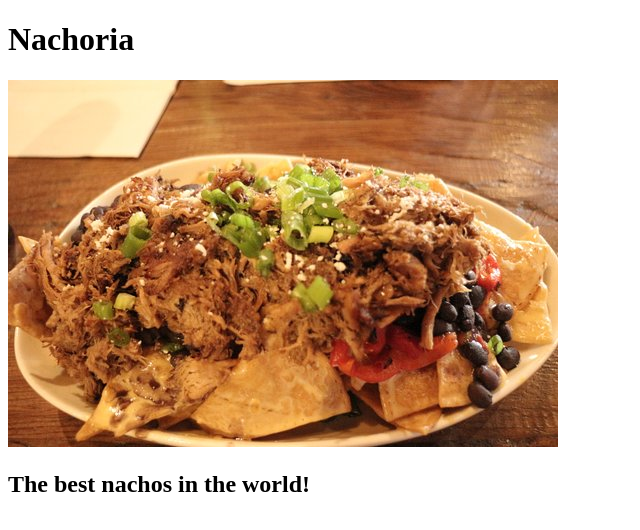
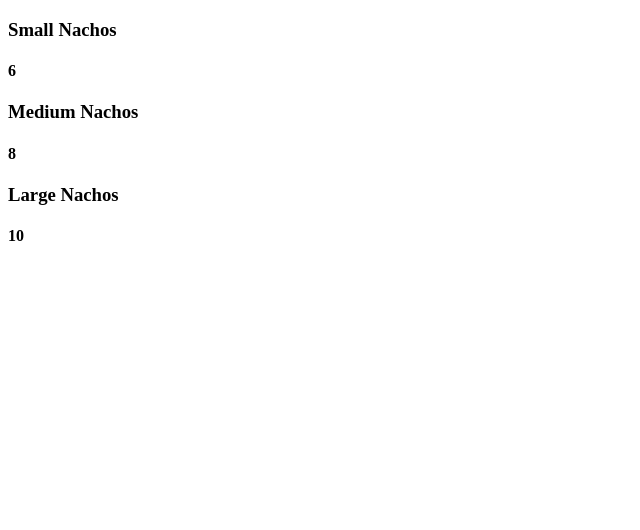
Before and after one commit to CoryChilton/restaurant-page, a website built with webpack: page dist/index.html in a window 1280 px wide. Shown: the whole page, without its empty margins (0-640 px from the left). Built offline with nearby package versions, Linux system fonts and the light colour scheme.

Commit message:
Add menu page

```diff
--- a/src/page-load.js
+++ b/src/home.js
@@ -1,14 +1,14 @@
-export default function pageLoad() {
+export default function home() {
   const contentDiv = document.querySelector('div#content');
   const titleH1 = document.createElement('h1');
   titleH1.textContent = 'Nachoria';
   const nachosImg = document.createElement('img');
   nachosImg.setAttribute('src', '/src/nachos.jpg');
+  nachosImg.setAttribute('alt', 'nachos');
   const tagH2 = document.createElement('h2');
   tagH2.textContent = 'The best nachos in the world!';
 
   contentDiv.appendChild(titleH1);
   contentDiv.appendChild(nachosImg);
   contentDiv.appendChild(tagH2);
-  console.log('done');
 }
--- a/src/index.js
+++ b/src/index.js
@@ -1,3 +1,4 @@
-import pageLoad from './page-load.js';
+import home from './home.js';
+import menu from './menu.js';
 
-pageLoad();
+menu();
--- /dev/null
+++ b/src/menu.js
@@ -0,0 +1,20 @@
+export default function menu() {
+  const contentDiv = document.querySelector('div#content');
+  const menuItems = [createMenuItem('Small Nachos', 6),
+                     createMenuItem('Medium Nachos', 8),
+                     createMenuItem('Large Nachos', 10)];
+  menuItems.forEach(item => {
+    const itemDiv = document.createElement('div');
+    const itemNameH3 = document.createElement('h3');
+    itemNameH3.textContent = item.name;
+    const itemPriceH4 = document.createElement('h4');
+    itemPriceH4.textContent = item.price;
+    itemDiv.appendChild(itemNameH3);
+    itemDiv.appendChild(itemPriceH4);
+    contentDiv.appendChild(itemDiv);
+  });
+}
+
+function createMenuItem(name, price) {
+  return { name, price };
+}
```
Also changed, not shown: dist/index.html, dist/main.js.
